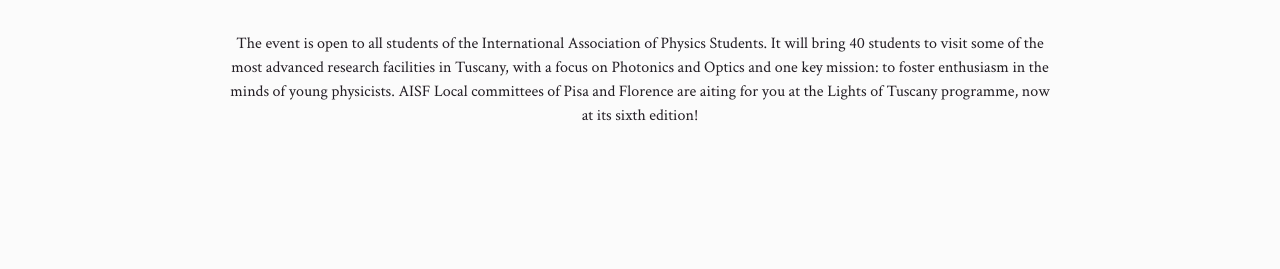
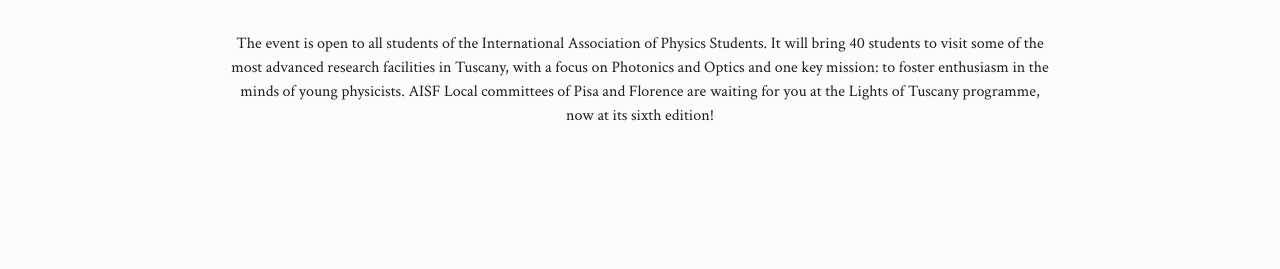
Before and after one commit to ai-sf/lot, a Jekyll site: the page built from index.html, in a window 1280 px wide. Shown: the part 1425-1694 px from the top of the page. Built offline with Jekyll 4.4.1, drawn with Linux system fonts in a browser that asks for light colours; nearby versions of some CDN libraries.

Commit message:
Update home.yml

```diff
--- a/_data/home.yml
+++ b/_data/home.yml
@@ -15,4 +15,4 @@
     text: Coming Soon!
 
 
-paragraph: "The event is open to all students of the International Association of Physics Students. It will bring 40 students to visit some of the most advanced research facilities in Tuscany, with a focus on Photonics and Optics and one key mission: to foster enthusiasm in the minds of young physicists. AISF Local committees of Pisa and Florence are aiting for you at the Lights of Tuscany programme, now at its sixth edition!"
+paragraph: "The event is open to all students of the International Association of Physics Students. It will bring 40 students to visit some of the most advanced research facilities in Tuscany, with a focus on Photonics and Optics and one key mission: to foster enthusiasm in the minds of young physicists. AISF Local committees of Pisa and Florence are waiting for you at the Lights of Tuscany programme, now at its sixth edition!"
```
